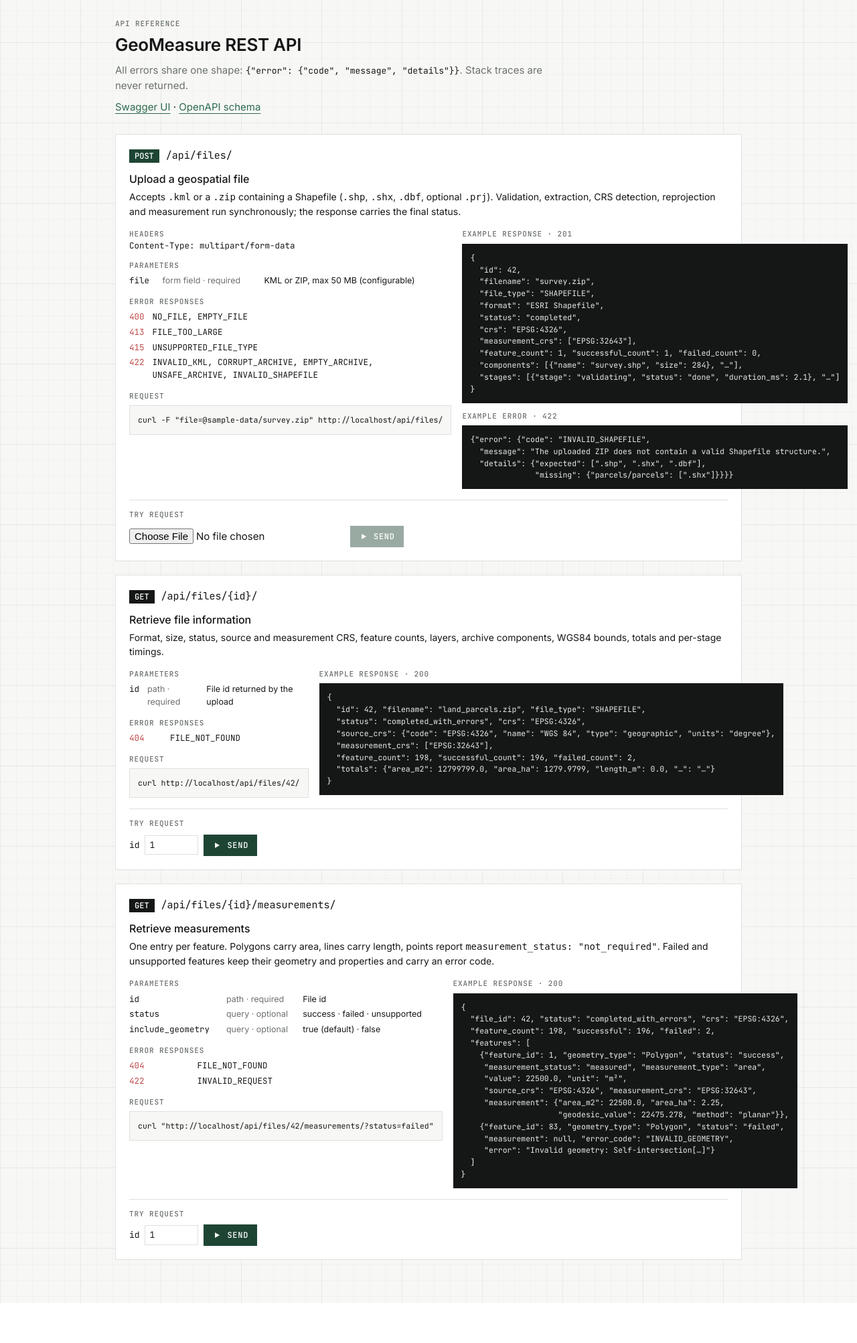
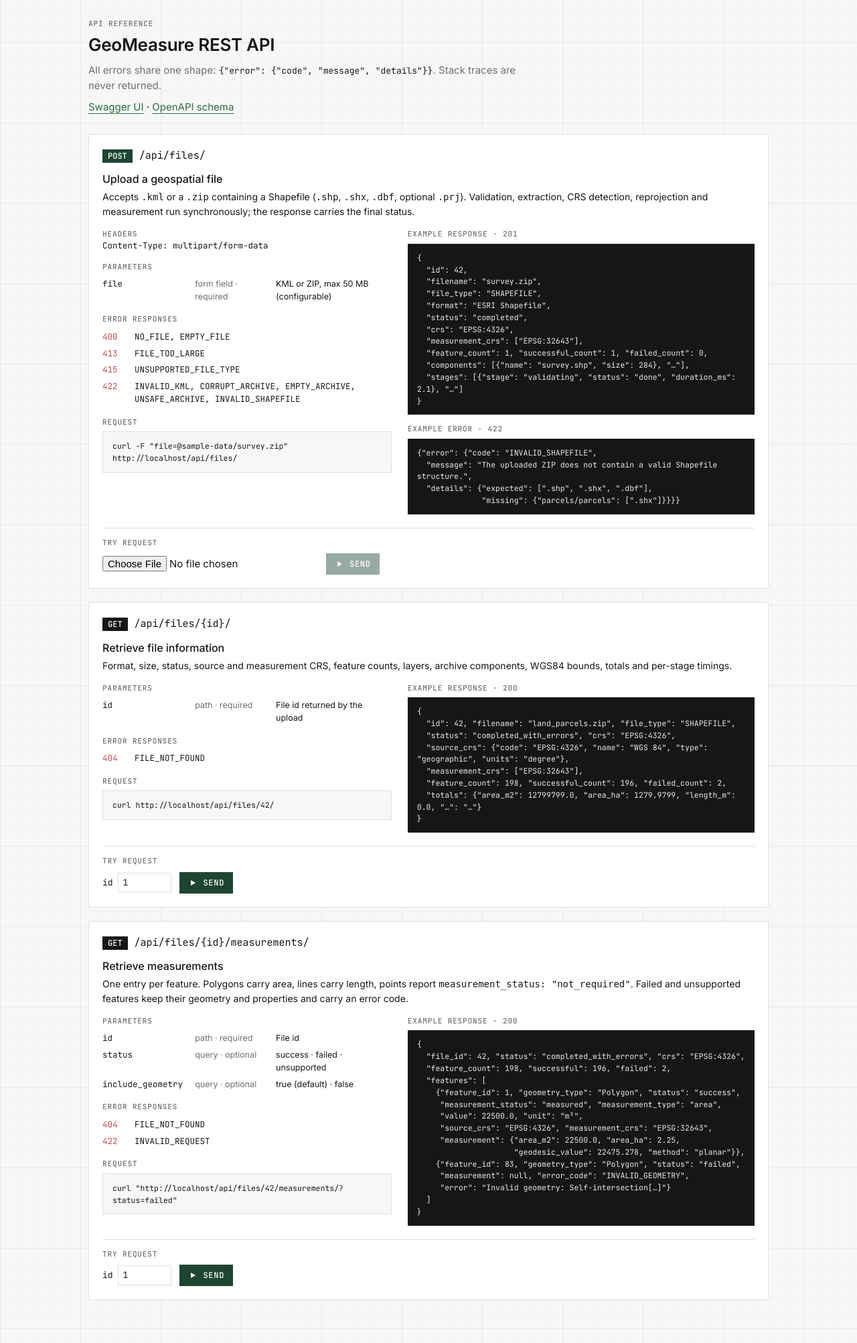
Before and after one commit to Ranjith939/Geospatial-File-Measurement-API, a Django app: page /api-docs/ in a window 1280 px wide. Shown: the part 57-2062 px from the top of the page at 67% size. Before the commit the page ends 2002 px from the top, so only its background shows below. Run offline with Django 5.2, Linux system fonts and the light colour scheme; parts of the project's set-up code (start-up, migrations or seed data) failed here and were passed over.

Commit message:
Fix API reference page layout
Keep both columns of each endpoint card equal and let code examples wrap inside them instead of overflowing the card. Give parameter and error tables fixed columns so they line up across endpoints, move inline spacing into shared classes, and remove horizontal scrolling on mobile.

```diff
--- a/web/static/web/css/app.css
+++ b/web/static/web/css/app.css
@@ -63,7 +63,7 @@ h1, h2, h3, p { margin: 0; }
 .nav a { font: 500 11.5px var(--mono); letter-spacing: .08em; text-transform: uppercase; color: var(--muted); text-decoration: none; padding: 6px 4px; white-space: nowrap; }
 .nav a:hover, .nav a[aria-current="page"] { color: var(--ink); }
 .page { max-width: var(--max); margin: 0 auto; padding: 28px var(--gutter) 64px; }
-.page--narrow { max-width: 1000px; }
+.page--narrow { max-width: 1080px; }
 
 /* ---------------------------------------------------------------- primitives */
 .panel { background: var(--surface); border: 1px solid var(--line); }
@@ -219,12 +219,24 @@ table.data tbody tr:focus-visible { outline-offset: -2px; }
 .method { display: inline-block; padding: 2px 8px; font: 500 12px var(--mono); color: #fff; background: var(--ink); }
 .method--post { background: var(--primary-dark); }
 .endpoint__path { font: 15px var(--mono); margin-left: 10px; }
-.endpoint__cols { display: grid; gap: 16px; margin-top: 16px; }
-@media (min-width: 860px) { .endpoint__cols { grid-template-columns: 1fr 1fr; } }
-pre.code { margin: 6px 0 0; background: var(--ink); color: rgb(255 255 255 / .9); padding: 12px; font: 11.5px/1.55 var(--mono); overflow: auto; max-height: 300px; }
-pre.code--light { background: var(--bg); color: var(--ink); border: 1px solid var(--line); }
-.params { width: 100%; border-collapse: collapse; font-size: 12.5px; margin-top: 4px; }
-.params td { padding: 2px 12px 2px 0; vertical-align: top; }
+.endpoint__cols { display: grid; grid-template-columns: minmax(0, 1fr); gap: 20px 24px; margin-top: 16px; }
+/* minmax(0, 1fr): columns stay equal and code blocks scroll inside them instead of widening the card. */
+@media (min-width: 860px) { .endpoint__cols { grid-template-columns: minmax(0, 5fr) minmax(0, 6fr); } }
+.endpoint__cols > div { min-width: 0; }
+.endpoint__cols .label { display: block; margin-top: 14px; }
+.endpoint__cols > div > .label:first-child { margin-top: 0; }
+pre.code { margin: 6px 0 0; background: var(--ink); color: rgb(255 255 255 / .9); padding: 12px 14px; font: 11.5px/1.55 var(--mono); overflow: auto; max-height: 360px; white-space: pre-wrap; overflow-wrap: anywhere; }
+pre.code--light { background: var(--bg); color: var(--ink); border: 1px solid var(--line); white-space: pre-wrap; overflow-wrap: anywhere; }
+/* Fixed columns so name / location / description line up across every endpoint. */
+.params { width: 100%; border-collapse: collapse; table-layout: fixed; font-size: 12.5px; margin-top: 6px; }
+.params td { padding: 3px 12px 3px 0; vertical-align: top; overflow-wrap: anywhere; }
+.params td:nth-child(1) { width: 32%; font-family: var(--mono); }
+.params td:nth-child(2) { width: 28%; color: var(--muted); }
+@media (max-width: 600px) { .params td:nth-child(1) { width: 42%; } .params td:nth-child(2) { width: 26%; } }
+.params--codes td:nth-child(1) { width: 48px; }
+.params--codes td:nth-child(2) { width: auto; color: var(--ink); }
+.try { margin-top: 20px; border-top: 1px solid var(--line); padding-top: 14px; }
+.try__row { margin-top: 8px; display: flex; gap: 12px; flex-wrap: wrap; align-items: center; }
 
 /* ---------------------------------------------------------------- scroll story */
 .story { position: relative; }
--- a/web/templates/web/api_docs.html
+++ b/web/templates/web/api_docs.html
@@ -18,16 +18,16 @@
       <div class="endpoint__cols">
         <div>
           <p class="label">Headers</p><p class="mono" style="font-size:12.5px">Content-Type: multipart/form-data</p>
-          <p class="label" style="margin-top:12px">Parameters</p>
+          <p class="label">Parameters</p>
           <table class="params"><tr><td class="mono">file</td><td class="muted">form field · required</td><td>KML or ZIP, max 50 MB (configurable)</td></tr></table>
-          <p class="label" style="margin-top:12px">Error responses</p>
-          <table class="params">
+          <p class="label">Error responses</p>
+          <table class="params params--codes">
             <tr><td class="mono bad">400</td><td class="mono">NO_FILE, EMPTY_FILE</td></tr>
             <tr><td class="mono bad">413</td><td class="mono">FILE_TOO_LARGE</td></tr>
             <tr><td class="mono bad">415</td><td class="mono">UNSUPPORTED_FILE_TYPE</td></tr>
             <tr><td class="mono bad">422</td><td class="mono">INVALID_KML, CORRUPT_ARCHIVE, EMPTY_ARCHIVE, UNSAFE_ARCHIVE, INVALID_SHAPEFILE</td></tr>
           </table>
-          <p class="label" style="margin-top:12px">Request</p>
+          <p class="label">Request</p>
           <pre class="code code--light">curl -F "file=@sample-data/survey.zip" {{ request.scheme }}://{{ request.get_host }}/api/files/</pre>
         </div>
         <div>
@@ -44,16 +44,16 @@
   "components": [{"name": "survey.shp", "size": 284}, "…"],
   "stages": [{"stage": "validating", "status": "done", "duration_ms": 2.1}, "…"]
 }</pre>
-          <p class="label" style="margin-top:12px">Example error · 422</p>
+          <p class="label">Example error · 422</p>
 <pre class="code">{"error": {"code": "INVALID_SHAPEFILE",
   "message": "The uploaded ZIP does not contain a valid Shapefile structure.",
   "details": {"expected": [".shp", ".shx", ".dbf"],
               "missing": {"parcels/parcels": [".shx"]}}}}</pre>
         </div>
       </div>
-      <div class="try" data-try="post" style="margin-top:16px;border-top:1px solid var(--line);padding-top:14px">
+      <div class="try" data-try="post">
         <p class="label">Try request</p>
-        <div style="margin-top:8px;display:flex;gap:8px;flex-wrap:wrap;align-items:center">
+        <div class="try__row">
           <input type="file" accept=".kml,.zip" aria-label="File to upload" data-try-file>
           <button class="btn btn--primary" type="button" data-try-send disabled><svg><use href="#i-play"/></svg>Send</button>
         </div>
@@ -69,9 +69,9 @@
         <div>
           <p class="label">Parameters</p>
           <table class="params"><tr><td class="mono">id</td><td class="muted">path · required</td><td>File id returned by the upload</td></tr></table>
-          <p class="label" style="margin-top:12px">Error responses</p>
-          <table class="params"><tr><td class="mono bad">404</td><td class="mono">FILE_NOT_FOUND</td></tr></table>
-          <p class="label" style="margin-top:12px">Request</p>
+          <p class="label">Error responses</p>
+          <table class="params params--codes"><tr><td class="mono bad">404</td><td class="mono">FILE_NOT_FOUND</td></tr></table>
+          <p class="label">Request</p>
           <pre class="code code--light">curl {{ request.scheme }}://{{ request.get_host }}/api/files/42/</pre>
         </div>
         <div>
@@ -86,9 +86,9 @@
 }</pre>
         </div>
       </div>
-      <div class="try" data-try="get" data-path="/api/files/{id}/" style="margin-top:16px;border-top:1px solid var(--line);padding-top:14px">
+      <div class="try" data-try="get" data-path="/api/files/{id}/">
         <p class="label">Try request</p>
-        <div style="margin-top:8px;display:flex;gap:8px;align-items:center"><label class="mono" style="font-size:13px">id <input data-try-id value="1" inputmode="numeric" style="width:80px;border:1px solid var(--line);padding:4px 6px"></label>
+        <div class="try__row"><label class="mono" style="font-size:13px">id <input data-try-id value="1" inputmode="numeric" style="width:80px;border:1px solid var(--line);padding:4px 6px"></label>
           <button class="btn btn--primary" type="button" data-try-send><svg><use href="#i-play"/></svg>Send</button></div>
         <pre class="code" data-try-out hidden></pre>
       </div>
@@ -106,9 +106,9 @@
             <tr><td class="mono">status</td><td class="muted">query · optional</td><td>success · failed · unsupported</td></tr>
             <tr><td class="mono">include_geometry</td><td class="muted">query · optional</td><td>true (default) · false</td></tr>
           </table>
-          <p class="label" style="margin-top:12px">Error responses</p>
-          <table class="params"><tr><td class="mono bad">404</td><td class="mono">FILE_NOT_FOUND</td></tr><tr><td class="mono bad">422</td><td class="mono">INVALID_REQUEST</td></tr></table>
-          <p class="label" style="margin-top:12px">Request</p>
+          <p class="label">Error responses</p>
+          <table class="params params--codes"><tr><td class="mono bad">404</td><td class="mono">FILE_NOT_FOUND</td></tr><tr><td class="mono bad">422</td><td class="mono">INVALID_REQUEST</td></tr></table>
+          <p class="label">Request</p>
           <pre class="code code--light">curl "{{ request.scheme }}://{{ request.get_host }}/api/files/42/measurements/?status=failed"</pre>
         </div>
         <div>
@@ -130,9 +130,9 @@
 }</pre>
         </div>
       </div>
-      <div class="try" data-try="get" data-path="/api/files/{id}/measurements/?include_geometry=false" style="margin-top:16px;border-top:1px solid var(--line);padding-top:14px">
+      <div class="try" data-try="get" data-path="/api/files/{id}/measurements/?include_geometry=false">
         <p class="label">Try request</p>
-        <div style="margin-top:8px;display:flex;gap:8px;align-items:center"><label class="mono" style="font-size:13px">id <input data-try-id value="1" inputmode="numeric" style="width:80px;border:1px solid var(--line);padding:4px 6px"></label>
+        <div class="try__row"><label class="mono" style="font-size:13px">id <input data-try-id value="1" inputmode="numeric" style="width:80px;border:1px solid var(--line);padding:4px 6px"></label>
           <button class="btn btn--primary" type="button" data-try-send><svg><use href="#i-play"/></svg>Send</button></div>
         <pre class="code" data-try-out hidden></pre>
       </div>
```
